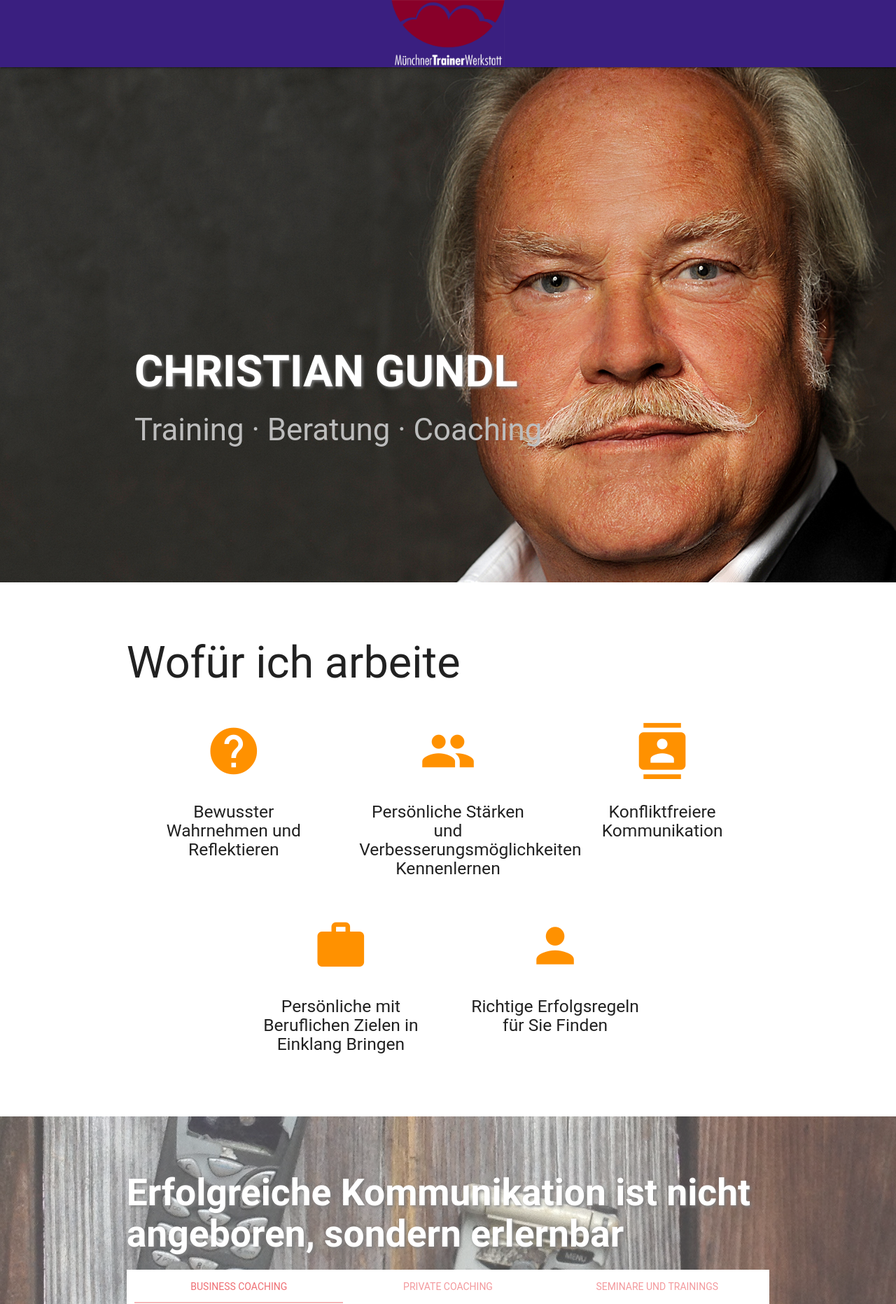
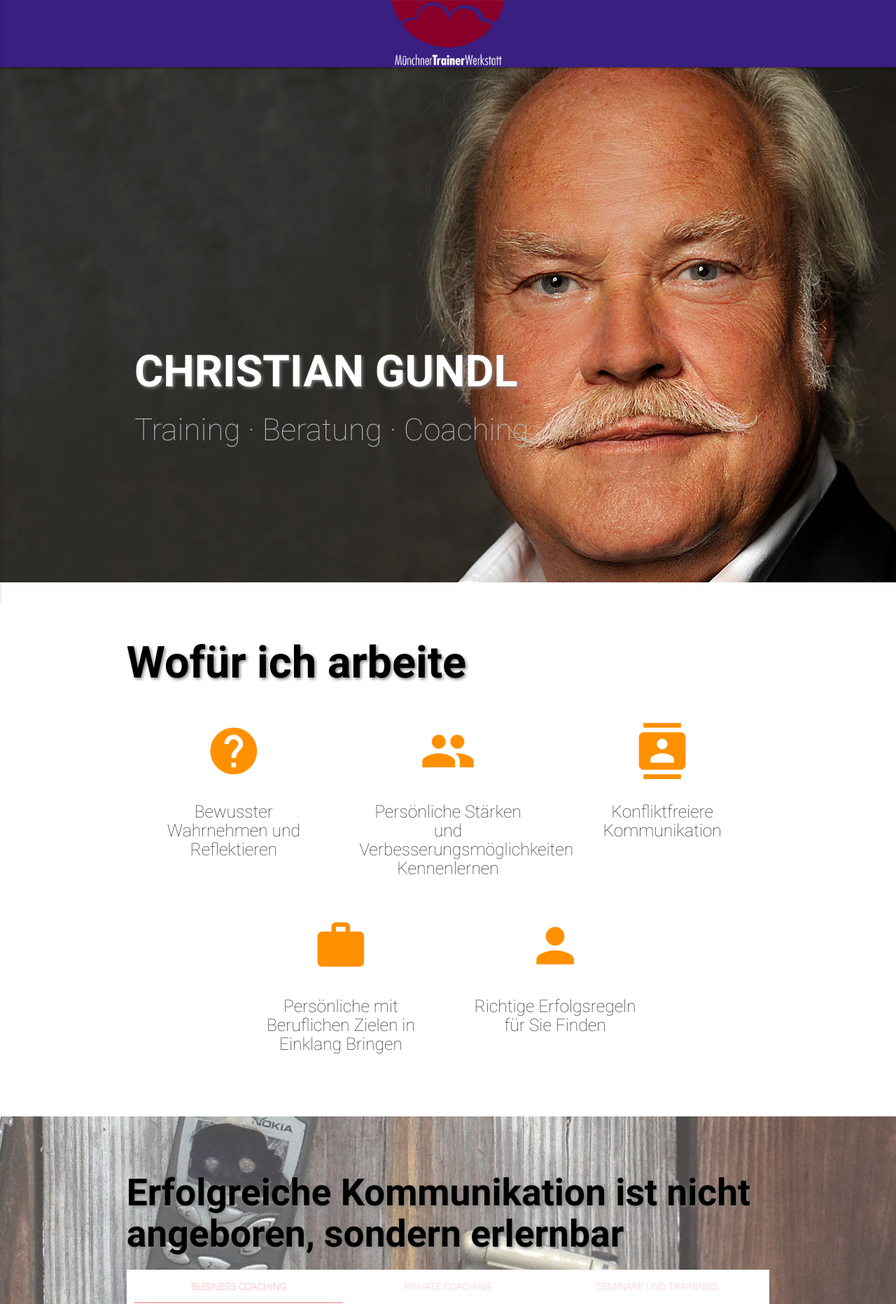
Before and after one commit to lappalal/christian-gundl, a PHP site: template index.twig in a window 1280 px wide. Shown: the top 1863 px of the page at 70% size. Run offline with PHP 8.4, Linux system fonts and the light colour scheme; the template is opened without the code that fills it, so the values that code supplies are empty; style sheets or scripts are compiled from the project's sources; some libraries are stand-ins or nearby versions; some web fonts are replaced.

Commit message:
minor fixes

```diff
--- a/index.twig
+++ b/index.twig
@@ -20,7 +20,7 @@
     <div class="parallax-container features">
       <div class="container features">
         <div class="row">
-          <h1 class="">Wofür ich arbeite</h1>
+          <h1 class="heading">Wofür ich arbeite</h1>
           <div class="col s12 m4">
             <div class="icon-block">
               <h2 class="center"><i class="material-icons">help</i></h2>
@@ -101,7 +101,7 @@
             <h4>Seminare und Trainings</h4>
             <p>Ich bin der vollen Überzeugung, dass „Lernen“ und „Können“ am besten im Dialog erworben werden (in Übereinstimmung mit der modernen Hirnforschung). Deshalb beanspruchen meine „Vorträge“ maximal 30% der Zeiten (oft weniger), der Rest besteht aus gemeinsamen Entwicklungen und Übungen. Ausserdem halte ich von “Persönlichkeit “mehr als von “Techniken“ – deshalb stehen auch die Menschen mit ihren Besonderheiten im Vordergrund.</p>
 
-            <h5>Verkäufer- und Beratertrainings<h5>
+            <h5>Verkäufer- und Beratertrainings</h5>
 
             <ul>
               <li>Verkaufen mit Persönlichkeit</li>
@@ -148,6 +148,7 @@
   $(document).ready(function(){
     $('.parallax').parallax();
   });
+  $(".button-collapse").sideNav();
   </script>
 </body>
 </html>
--- a/navbar.php
+++ b/navbar.php
@@ -1,14 +1,18 @@
 <header>
-  <div class="navbar-fixed">
   <nav>
     <div class="nav-wrapper">
       <a href="{{ base_url }}" class="brand-logo center"><img alt="Logo" src="{{theme_url}}/img/logo.jpg"></a>
+      <a href="#" data-activates="mobile" class="button-collapse"><i class="material-icons">menu</i></a>
       <ul class="right hide-on-med-and-down">
+        {% for page in pages %}
+        <li><a href="{{ page.url }}">{{ page.title }}</a></li>
+        {% endfor %}
+      </ul>
+      <ul class="side-nav" id="mobile">
         {% for page in pages %}
         <li><a href="{{ page.url }}">{{ page.title }}</a></li>
         {% endfor %}
       </ul>
     </div>
   </nav>
-  </div>
 </header>
--- a/scss/style.scss
+++ b/scss/style.scss
@@ -1,5 +1,10 @@
 /* Custom Stylesheet */
 @import 'config';
+@import 'features';
+
+html {
+  font-weight: lighter;
+}
 
 header {
   height: 96px;
@@ -16,8 +21,31 @@ nav {
       height: 96px;
       a {
         line-height: 96px;
+        &.button-collapse {
+          height: 96px;
+          line-height: 96px;
+        }
       }
     }
+  }
+  a {
+    line-height: 96px;
+    &.button-collapse {
+      height: 96px;
+      line-height: 96px;
+      i {
+        height: 96px;
+        line-height: 96px;
+        font-size: 300%;
+      }
+    }
+  }
+/*  .side-nav {
+    padding-top: 96px;
+  }*/
+  .side-nav li>a {
+    height: 96px;
+    line-height: 96px;
   }
 }
 .brand-logo {
@@ -29,18 +57,14 @@ nav {
   }
 }
 
+.single-content {
+  font-size: 130%;
+}
+
 a {
   color: $link-color;
   &:hover {
     color: orange;
-  }
-}
-
-.icon-block {
-  padding: 0 15px;
-  .material-icons {
-	  font-size: 150%;
-    color: $icons-color;
   }
 }
 
@@ -53,19 +77,35 @@ a {
   }
   .title {
     margin-top: 50vh;
-    font-size: double;
-    font-weight: bolder;
+    font-weight: bold;
     color: white;
     text-shadow: 2px 2px 4px grey;
   }
+  .tag-line {
+    font-weight: lighter;
+  }
   .heading {
-    font-size: double;
-    font-weight: bolder;
-    color: white;
+    font-weight: bold;
+    color: black;
     text-shadow: 2px 2px 4px grey;
   }
   .spacer {
     height: 1000px;
+  }
+}
+
+.bold {
+  font-weight: bold;
+}
+
+.icon-block {
+  padding: 0 15px;
+  h5 {
+    font-weight: lighter;
+  }
+  .material-icons {
+	  font-size: 150%;
+    color: $icons-color;
   }
 }
 
@@ -77,6 +117,8 @@ a {
 
 #business {
   padding: 3vh;
+  font-size: 140%;
+  font-weight: lighter;
 }
 #private, #seminare {
   @extend #business;
@@ -105,10 +147,6 @@ p.features {
       word-break: keep-all;
     }
   }
-}
-
-.card {
-  height: 100vh;
 }
 
 .parallax-container {
```
Also changed, not shown: single.twig (+9 -2 lines), scss/_features.scss (added), 1 other file. Lines whose indentation alone changed are shown as unchanged.
